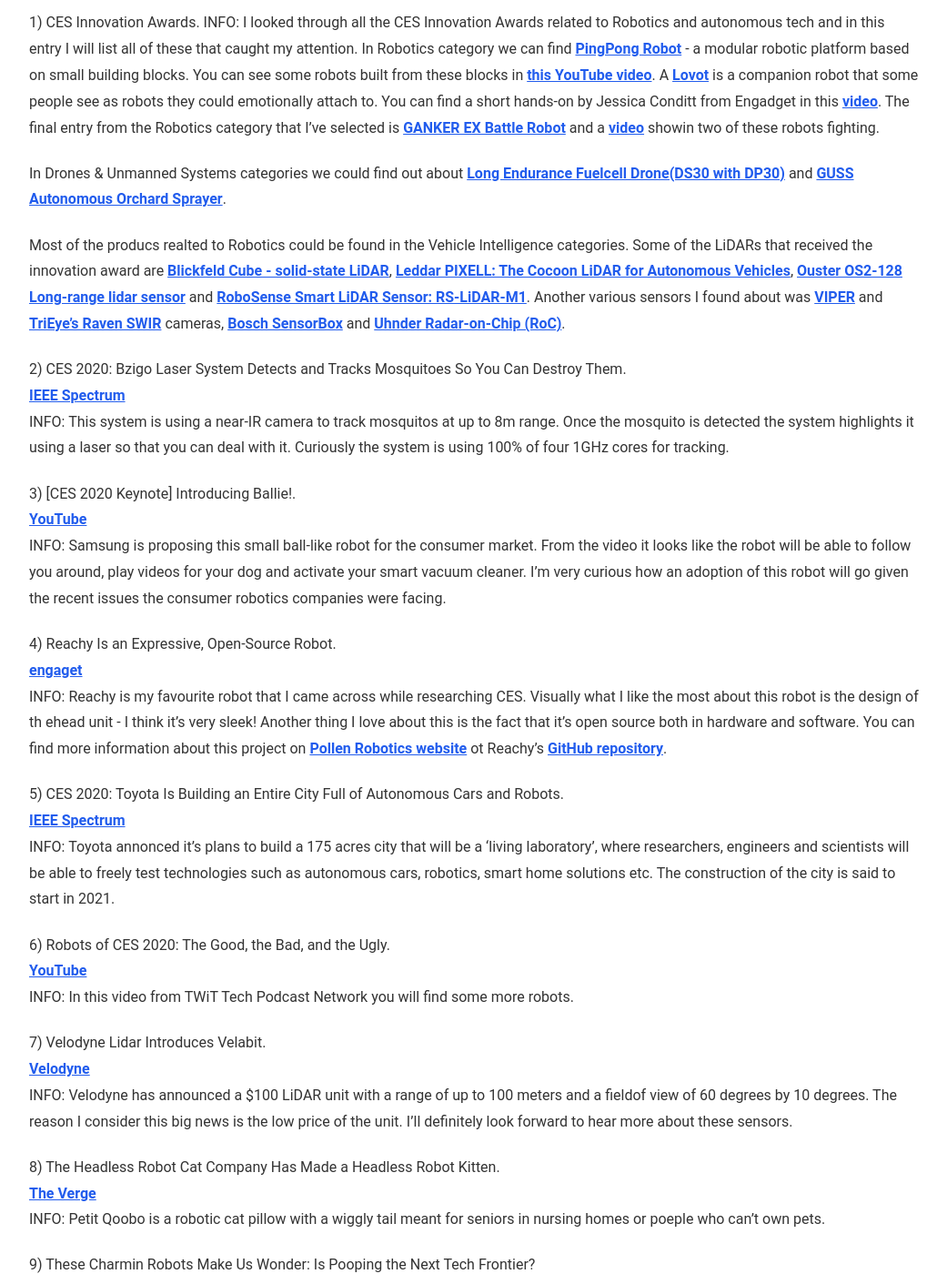
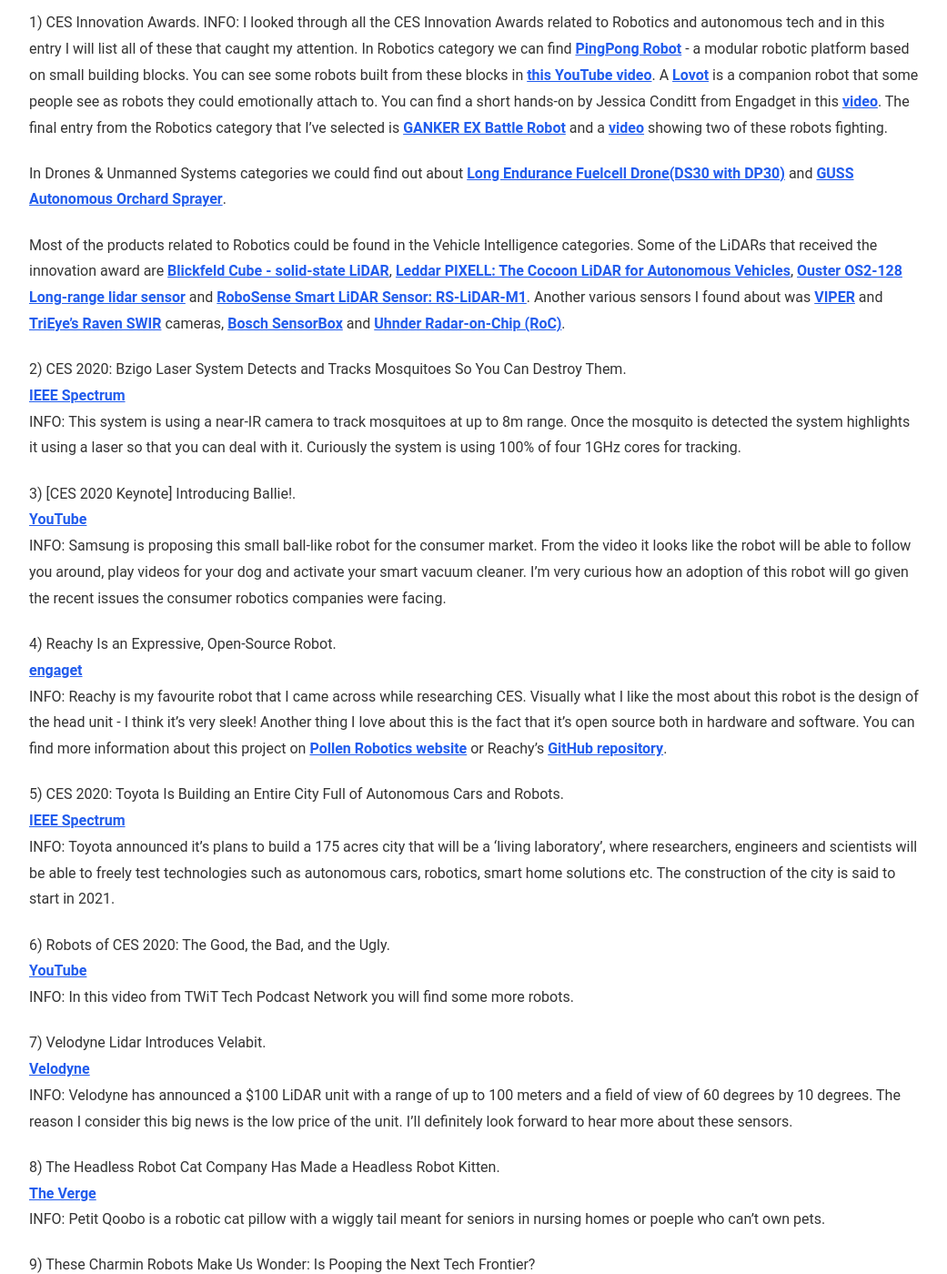
Before and after one commit to msadowski/weeklyrobotics, a Jekyll site: the page built from _posts/2020-01-13-weekly-robotics-73.md, in a window 1280 px wide and 1400 px high, scrolled down 764 px. Shown: the whole window at 91% size, without its empty margins (118-1159 px from the left). Built offline with Jekyll 4.4.1, drawn with Linux system fonts in a browser that asks for light colours; comment, search, counter and statistics services are not loaded; some of the changed text lies outside the part shown.

Commit message:
Fix #73 typos

```diff
--- a/_posts/2020-01-13-weekly-robotics-73.md
+++ b/_posts/2020-01-13-weekly-robotics-73.md
@@ -10,15 +10,15 @@
 > As I mentioned in the previous issue for the next couple of weeks the newsletter will go out on Monday mornings CET. Last week we had CES exhibition happen in Las Vegas. In this issue I will highlight the projects I read about that caught my attention and save you some time by providing you some links to the most interesting CES innovation awards related to robotics.
 
 1) CES Innovation Awards.
-INFO: I looked through all the CES Innovation Awards related to Robotics and autonomous tech and in this entry I will list all of these that caught my attention. In Robotics category we can find [PingPong Robot](https://www.ces.tech/Innovation-Awards/Honorees/2020/Honorees/P/PingPong-Robot.aspx) - a modular robotic platform based on small building blocks. You can see some robots built from these blocks in [this YouTube video](https://youtu.be/F0LPe11e-GI). A [Lovot](https://www.ces.tech/Innovation-Awards/Honorees/2020/Honorees/L/LOVOT.aspx) is a companion robot that some people see as robots they could emotionally attach to. You can find a short hands-on by Jessica Conditt from Engadget in this [video](https://youtu.be/U_kijW18EVU). The final entry from the Robotics category that I've selected is [GANKER EX Battle Robot](https://www.ces.tech/Innovation-Awards/Honorees/2020/Honorees/G/GANKER-EX-battle-robot.aspx) and a [video](https://youtu.be/XmFVqoeqYas?t=54) showin two of these robots fighting.
+INFO: I looked through all the CES Innovation Awards related to Robotics and autonomous tech and in this entry I will list all of these that caught my attention. In Robotics category we can find [PingPong Robot](https://www.ces.tech/Innovation-Awards/Honorees/2020/Honorees/P/PingPong-Robot.aspx) - a modular robotic platform based on small building blocks. You can see some robots built from these blocks in [this YouTube video](https://youtu.be/F0LPe11e-GI). A [Lovot](https://www.ces.tech/Innovation-Awards/Honorees/2020/Honorees/L/LOVOT.aspx) is a companion robot that some people see as robots they could emotionally attach to. You can find a short hands-on by Jessica Conditt from Engadget in this [video](https://youtu.be/U_kijW18EVU). The final entry from the Robotics category that I've selected is [GANKER EX Battle Robot](https://www.ces.tech/Innovation-Awards/Honorees/2020/Honorees/G/GANKER-EX-battle-robot.aspx) and a [video](https://youtu.be/XmFVqoeqYas?t=54) showing two of these robots fighting.
 
 In Drones & Unmanned Systems categories we could find out about [Long Endurance Fuelcell Drone(DS30 with DP30)](https://www.ces.tech/Innovation-Awards/Honorees/2020/Best-Of/L/Long-Endurance-Fuelcell-Drone-DS30-with-DP30.aspx) and [GUSS Autonomous Orchard Sprayer](https://www.ces.tech/Innovation-Awards/Honorees/2020/Honorees/G/GUSS-Autonomous-Orchard-Sprayer.aspx).
 
-Most of the producs realted to Robotics could be found in the Vehicle Intelligence categories. Some of the LiDARs that received the innovation award are [Blickfeld Cube - solid-state LiDAR](https://www.ces.tech/Innovation-Awards/Honorees/2020/Honorees/B/Blickfeld-Cube-solid-state-LiDAR-for-the-mass-ma.aspx), [Leddar PIXELL: The Cocoon LiDAR for Autonomous Vehicles](https://www.ces.tech/Innovation-Awards/Honorees/2020/Honorees/L/Leddar-PIXELL-The-Cocoon-LiDAR-for-Autonomous-Veh.aspx), [Ouster OS2-128 Long-range lidar sensor](https://www.ces.tech/Innovation-Awards/Honorees/2020/Honorees/O/OS2-128-Long-range-lidar-sensor.aspx) and [RoboSense Smart LiDAR Sensor: RS-LiDAR-M1](https://www.ces.tech/Innovation-Awards/Honorees/2020/Honorees/R/RoboSense-Smart-LiDAR-Sensor-RS-LiDAR-M1.aspx). Another various sensors I found about was [VIPER](https://www.ces.tech/Innovation-Awards/Honorees/2020/Honorees/V/VIPER.aspx) and [TriEye's Raven SWIR](https://www.ces.tech/Innovation-Awards/Honorees/2020/Honorees/T/TriEye-s-Raven-SWIR-Camera.aspx) cameras, [Bosch SensorBox](https://www.ces.tech/Innovation-Awards/Honorees/2020/Honorees/B/Bosch-SensorBox.aspx) and [Uhnder Radar-on-Chip (RoC)](https://www.ces.tech/Innovation-Awards/Honorees/2020/Honorees/U/Uhnder-Radar-on-Chip-RoC.aspx).
+Most of the products related to Robotics could be found in the Vehicle Intelligence categories. Some of the LiDARs that received the innovation award are [Blickfeld Cube - solid-state LiDAR](https://www.ces.tech/Innovation-Awards/Honorees/2020/Honorees/B/Blickfeld-Cube-solid-state-LiDAR-for-the-mass-ma.aspx), [Leddar PIXELL: The Cocoon LiDAR for Autonomous Vehicles](https://www.ces.tech/Innovation-Awards/Honorees/2020/Honorees/L/Leddar-PIXELL-The-Cocoon-LiDAR-for-Autonomous-Veh.aspx), [Ouster OS2-128 Long-range lidar sensor](https://www.ces.tech/Innovation-Awards/Honorees/2020/Honorees/O/OS2-128-Long-range-lidar-sensor.aspx) and [RoboSense Smart LiDAR Sensor: RS-LiDAR-M1](https://www.ces.tech/Innovation-Awards/Honorees/2020/Honorees/R/RoboSense-Smart-LiDAR-Sensor-RS-LiDAR-M1.aspx). Another various sensors I found about was [VIPER](https://www.ces.tech/Innovation-Awards/Honorees/2020/Honorees/V/VIPER.aspx) and [TriEye's Raven SWIR](https://www.ces.tech/Innovation-Awards/Honorees/2020/Honorees/T/TriEye-s-Raven-SWIR-Camera.aspx) cameras, [Bosch SensorBox](https://www.ces.tech/Innovation-Awards/Honorees/2020/Honorees/B/Bosch-SensorBox.aspx) and [Uhnder Radar-on-Chip (RoC)](https://www.ces.tech/Innovation-Awards/Honorees/2020/Honorees/U/Uhnder-Radar-on-Chip-RoC.aspx).
 
 2) CES 2020: Bzigo Laser System Detects and Tracks Mosquitoes So You Can Destroy Them.
 <br>[IEEE Spectrum](https://spectrum.ieee.org/tech-talk/consumer-electronics/gadgets/bzigo-laser-system-detects-and-tracks-mosquitoes-so-you-can-destroy-them)<br>
-INFO: This system is using a near-IR camera to track mosquitos at up to 8m range. Once the mosquito is detected the system highlights it using a laser so that you can deal with it. Curiously the system is using 100% of four 1GHz cores for tracking.
+INFO: This system is using a near-IR camera to track mosquitoes at up to 8m range. Once the mosquito is detected the system highlights it using a laser so that you can deal with it. Curiously the system is using 100% of four 1GHz cores for tracking.
 
 3) [CES 2020 Keynote] Introducing Ballie!.
 <br>[YouTube](https://youtu.be/Xwi_U-g3wA0)<br>
@@ -26,11 +26,11 @@
 
 4) Reachy Is an Expressive, Open-Source Robot.
 <br>[engaget](https://www.engadget.com/2020/01/05/reachy-is-an-expressive-open-source-robot)<br>
-INFO: Reachy is my favourite robot that I came across while researching CES. Visually what I like the most about this robot is the design of th ehead unit - I think it's very sleek! Another thing I love about this is the fact that it's open source both in hardware and software. You can find more information about this project on [Pollen Robotics website](https://www.pollen-robotics.com/) ot Reachy's [GitHub repository](https://github.com/pollen-robotics/reachy/blob/master/README.md).
+INFO: Reachy is my favourite robot that I came across while researching CES. Visually what I like the most about this robot is the design of the head unit - I think it's very sleek! Another thing I love about this is the fact that it's open source both in hardware and software. You can find more information about this project on [Pollen Robotics website](https://www.pollen-robotics.com/) or Reachy's [GitHub repository](https://github.com/pollen-robotics/reachy/blob/master/README.md).
 
 5) CES 2020: Toyota Is Building an Entire City Full of Autonomous Cars and Robots.
 <br>[IEEE Spectrum](https://spectrum.ieee.org/tech-talk/green-tech/buildings/toyota-ces2020-ces-announcements-news-city-autonomous-cars-robots)<br>
-INFO: Toyota annonced it's plans to build a 175 acres city that will be a 'living laboratory', where researchers, engineers and scientists will be able to freely test technologies such as autonomous cars, robotics, smart home solutions etc. The construction of the city is said to start in 2021.
+INFO: Toyota announced it's plans to build a 175 acres city that will be a 'living laboratory', where researchers, engineers and scientists will be able to freely test technologies such as autonomous cars, robotics, smart home solutions etc. The construction of the city is said to start in 2021.
 
 6) Robots of CES 2020: The Good, the Bad, and the Ugly.
 <br>[YouTube](https://youtu.be/6Vmhc-efa6Y)<br>
@@ -38,7 +38,7 @@
 
 7) Velodyne Lidar Introduces Velabit.
 <br>[Velodyne](https://velodynelidar.com/press-release/velodyne-lidar-introduces-velabit/)<br>
-INFO: Velodyne has announced a $100 LiDAR unit with a range of up to 100 meters and a fieldof view of 60 degrees by 10 degrees. The reason I consider this big news is the low price of the unit. I'll definitely look forward to hear more about these sensors.
+INFO: Velodyne has announced a $100 LiDAR unit with a range of up to 100 meters and a field of view of 60 degrees by 10 degrees. The reason I consider this big news is the low price of the unit. I'll definitely look forward to hear more about these sensors.
 
 8) The Headless Robot Cat Company Has Made a Headless Robot Kitten.
 <br>[The Verge](https://www.theverge.com/2020/1/6/21051662/robot-cat-headless-yukai-engineering-petit-qoobo-ces-2020)<br>
```
Also changed, not shown: other parts of _posts/2020-01-13-weekly-robotics-73.md (+1 -1 lines).
